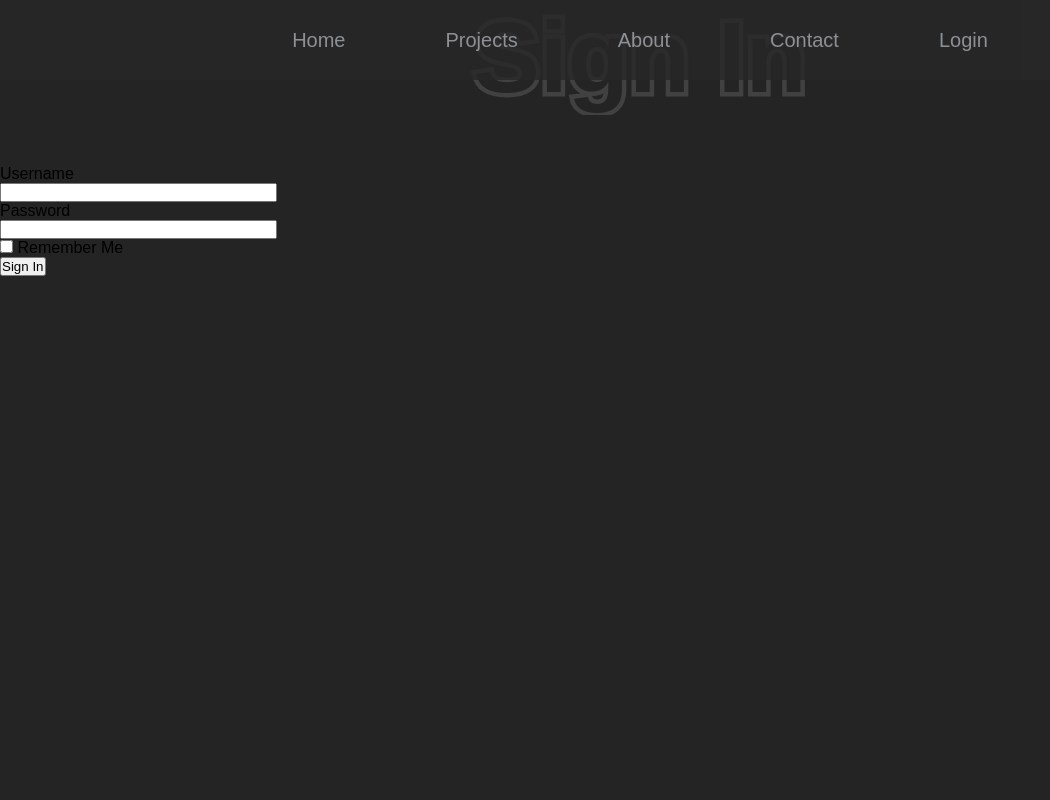
After one commit to devanand98/assignment, a Flask app: page /login in a window 1280 px wide. The commit adds this page. Shown: the whole page, without its empty margins (0-1050 px from the left). Run offline with Flask 2, Linux system fonts and the light colour scheme.

Commit message:
added login

```diff
--- /dev/null
+++ b/config.py
@@ -0,0 +1,4 @@
+import os
+
+class Config(object):
+    SECRET_KEY = os.environ.get('SECRET_KEY') or 'thepassword'
--- /dev/null
+++ b/forms.py
@@ -0,0 +1,9 @@
+from flask_wtf import FlaskForm
+from wtforms import StringField, PasswordField, BooleanField, SubmitField
+from wtforms.validators import DataRequired
+
+class LoginForm(FlaskForm):
+    username = StringField('Username', validators=[DataRequired()])
+    password = PasswordField('Password', validators=[DataRequired()])
+    remember_me = BooleanField('Remember Me')
+    submit = SubmitField('Sign In')
--- a/server.py
+++ b/server.py
@@ -1,8 +1,14 @@
-from flask import Flask , render_template
+from flask import Flask , render_template, flash, redirect
+from config import Config
+from forms import LoginForm
+
 app =Flask(__name__)
+app.config.from_object(Config)
+app.config['SECRET_KEY'] = 'thepassword'
 
 @app.route('/')
-def hello_world():
+@app.route('/index')
+def index():
     return render_template('index.html ')
 
 @app.route('/about')
@@ -16,3 +22,8 @@ def projects():
 @app.route('/contact')
 def contact():
     return render_template('contact.html')
+
+@app.route('/login')
+def login():
+    form= LoginForm()
+    return render_template('login.html', form = form)
--- a/templates/about.html
+++ b/templates/about.html
@@ -13,10 +13,11 @@
     <!-- Navigation Bar-->
     <nav class="navbar">
         <ul class="link-group">
-            <li class="link active"><a href="templates/index.html">home</a></li>
+            <li class="link active"><a href="{{url_for('index')}}">home</a></li>
             <li class="link"><a href="{{url_for('projects')}}">projects</a></li>
             <li class="link"><a href="{{url_for('about')}}">about</a></li>
             <li class="link"><a href="{{url_for('contact')}}">contact</a></li>
+            <li class="link"><a href="{{url_for('login')}}">login</a></li>
         </ul>
     </nav>
 
--- a/templates/contact.html
+++ b/templates/contact.html
@@ -13,9 +13,10 @@
     <!-- Navigation Bar-->
     <nav class="navbar">
         <ul class="link-group">
-            <li class="link active"><a href="templates/index.html">home</a></li>
+            <li class="link active"><a href="{{url_for('index')}}">home</a></li>
             <li class="link"><a href="{{url_for('projects')}}">projects</a></li>
             <li class="link"><a href="{{url_for('about')}}">about</a></li>
             <li class="link"><a href="{{url_for('contact')}}">contact</a></li>
+            <li class="link"><a href="{{url_for('login')}}">login</a></li>
         </ul>
     </nav>
--- a/templates/index.html
+++ b/templates/index.html
@@ -13,10 +13,11 @@
     <!-- Navigation Bar-->
     <nav class="navbar">
         <ul class="link-group">
-            <li class="link"><a href="templates/index.html">home</a></li>
+            <li class="link"><a href="{{url_for('index')}}">home</a></li>
             <li class="link"><a href="{{url_for('projects')}}">projects</a></li>
             <li class="link"><a href="{{url_for('about')}}">about</a></li>
             <li class="link"><a href="{{url_for('contact')}}">contact</a></li>
+            <li class="link"><a href="{{url_for('login')}}">login</a></li>
         </ul>
     </nav>
 
--- /dev/null
+++ b/templates/login.html
@@ -0,0 +1,43 @@
+<!DOCTYPE html>
+<html lang="en">
+<head>
+    <meta charset="UTF-8">
+    <meta http-equiv="X-UA-Compatible" content="IE=edge">
+    <meta name="viewport" content="width=device-width, initial-scale=1.0">
+    <title>Dev-About</title>
+    <link rel="stylesheet" href={{url_for('static', filename='style.css')}}>
+    <link rel="shortcut icon" href="{{url_for('static', filename='favicon.png')}}">
+</head>
+<body>
+
+    <!-- Navigation Bar-->
+    <nav class="navbar">
+        <ul class="link-group">
+            <li class="link active"><a href="{{url_for('index')}}">home</a></li>
+            <li class="link"><a href="{{url_for('projects')}}">projects</a></li>
+            <li class="link"><a href="{{url_for('about')}}">about</a></li>
+            <li class="link"><a href="{{url_for('contact')}}">contact</a></li>
+            <li class="link"><a href="{{url_for('login')}}">login</a></li>
+        </ul>
+    </nav>
+
+    <section class="login">
+        <h1 class="heading">Sign In</h1>
+
+        <form action="" class="signInForm" method="post">
+            {{form.hidden_tag()}}
+            <p>
+                {{form.username.label}} <br>
+                {{form.username(size=32)}}
+            </p>
+            <p>
+                {{form.password.label}} <br>
+                {{form.password(size=32)}}
+            </p>
+            <p>{{form.remember_me()}} {{form.remember_me.label}}</p>
+            <p>{{form.submit()}}</p>
+        </form>
+
+    </section>
+</body>
+</html>
--- a/templates/projects.html
+++ b/templates/projects.html
@@ -13,10 +13,11 @@
     <!-- Navigation Bar-->
     <nav class="navbar">
         <ul class="link-group">
-            <li class="link active"><a href="templates/index.html">home</a></li>
+            <li class="link active"><a href="{{url_for('index')}}">home</a></li>
             <li class="link"><a href="{{url_for('projects')}}">projects</a></li>
             <li class="link"><a href="{{url_for('about')}}">about</a></li>
             <li class="link"><a href="{{url_for('contact')}}">contact</a></li>
+            <li class="link"><a href="{{url_for('login')}}">login</a></li>
         </ul>
     </nav>
 
```
